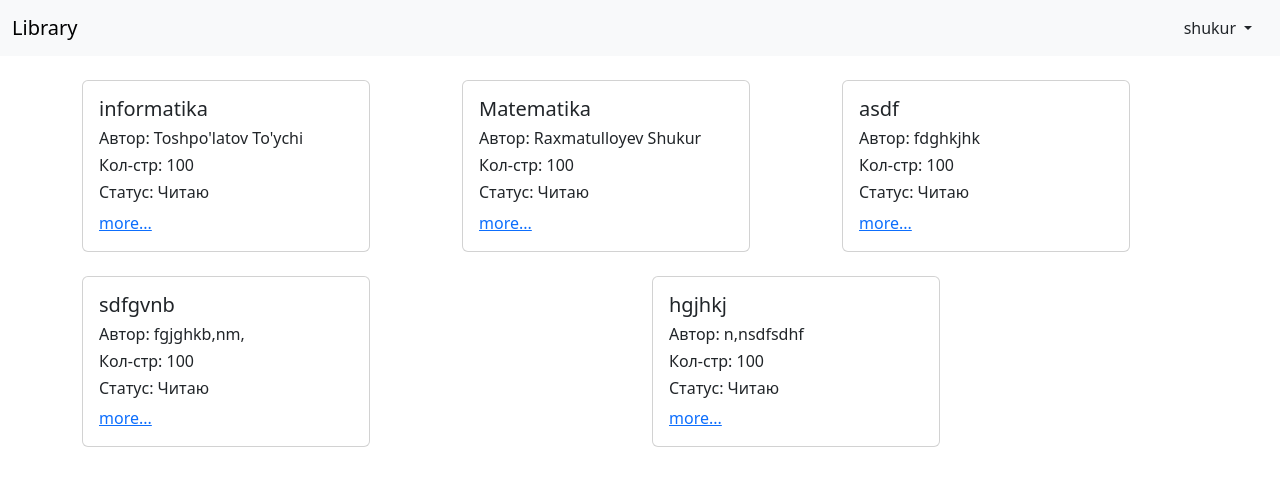
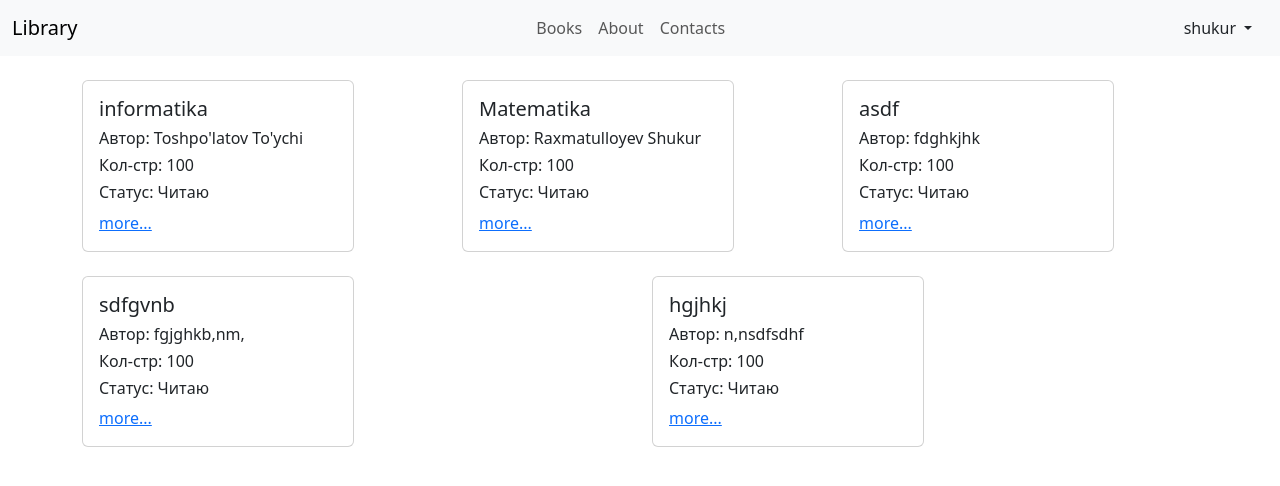
Before and after one commit to shukrullojonappdev/univer_library, a Django app: page /books/ in a window 1280 px wide. Shown: the top 486 px of the page. Run offline with Django 4.2, Linux system fonts and the light colour scheme; a user stored in the database is signed in; data comes from the database, SQL or seed files in the repository.

Commit message:
Изменено стили сайта

```diff
--- a/app/api/books/urls.py
+++ b/app/api/books/urls.py
@@ -2,8 +2,9 @@ from django.urls import path
 from django.conf import settings
 from django.conf.urls.static import static
 
-from .views import books
+from .views import books, book_info
 
 urlpatterns = [
-    path('', books, name='books')
+    path('', books, name='books'),
+    path('<int:id>/', book_info, name='book-info'),
 ] + static(settings.STATIC_URL, document_root=settings.STATIC_ROOT)
--- a/app/api/books/views.py
+++ b/app/api/books/views.py
@@ -9,5 +9,12 @@ def books(request):
     context = {
         'books': books
     }
-    print(context)
     return render(request, 'pages/books.html', context)
+
+@login_required(login_url='/accounts/login/')
+def book_info(request, id):
+    book = Book.objects.get(id=id)
+    context = {
+        'book': book
+    }
+    return render(request, 'pages/book-info.html', context)
--- a/app/api/static/css/books.css
+++ b/app/api/static/css/books.css
@@ -1,11 +1,3 @@
-.content {
-  padding-top: 80px;
+.card {
+  width: 17rem;
 }
-
-.container {
-  height: 100%;
-}
-
-.card {
-  width: 18rem;
-}
--- a/app/api/static/css/index.css
+++ b/app/api/static/css/index.css
@@ -15,3 +15,11 @@ body {
 .btn-logout {
   width: 100px;
 }
+
+.content {
+  padding-top: 80px;
+}
+
+.container {
+  height: 100%;
+}
--- a/app/api/templates/components/header.html
+++ b/app/api/templates/components/header.html
@@ -1,6 +1,17 @@
 <nav class="navbar fixed-top bg-body-tertiary">
-  <div class="container-fluid">
+  <div class="container-fluid d-flex">
     <a class="navbar-brand" href="{% url 'home' %}">Library</a>
+    <ul class="navbar-nav d-flex flex-row">
+      <li class="nav-item">
+        <a class="nav-link mx-2" href="{% url 'books' %}">Books</a>
+      </li>
+      <li class="nav-item">
+        <a class="nav-link mx-2" href="#">About</a>
+      </li>
+      <li class="nav-item">
+        <a class="nav-link mx-2" href="#">Contacts</a>
+      </li>
+    </ul>
     <div class="dropdown">
       <button
         class="btn dropdown-toggle btn-logout"
@@ -10,8 +21,9 @@
       >
         {{ user.username }}
       </button>
+
       <ul class="dropdown-menu dropdown-menu-end">
-        <li><a class="dropdown-item" href="{% url 'logout' %}">Заклади</a></li>
+        <li><a class="dropdown-item" href="#">Заклади</a></li>
         <li><a class="dropdown-item" href="{% url 'logout' %}">Выход</a></li>
       </ul>
     </div>
--- a/app/api/templates/pages/books.html
+++ b/app/api/templates/pages/books.html
@@ -15,7 +15,7 @@
             <h6 class="card-text">Автор: {{ book.author }}</h6>
             <h6 class="card-text">Кол-стр: 100</h6>
             <h6 class="card-text">Статус: Читаю</h6>
-            <a href="#" class="card-link">more...</a>
+            <a href="{% url 'book-info' id=book.id %}" class="card-link">more...</a>
           </div>
         </div>
       </div>
```
Also changed, not shown: app/api/templates/pages/book-info.html (added, +14 -0 lines), app/api/templates/pages/book-info.py (deleted, +0 -26 lines).
